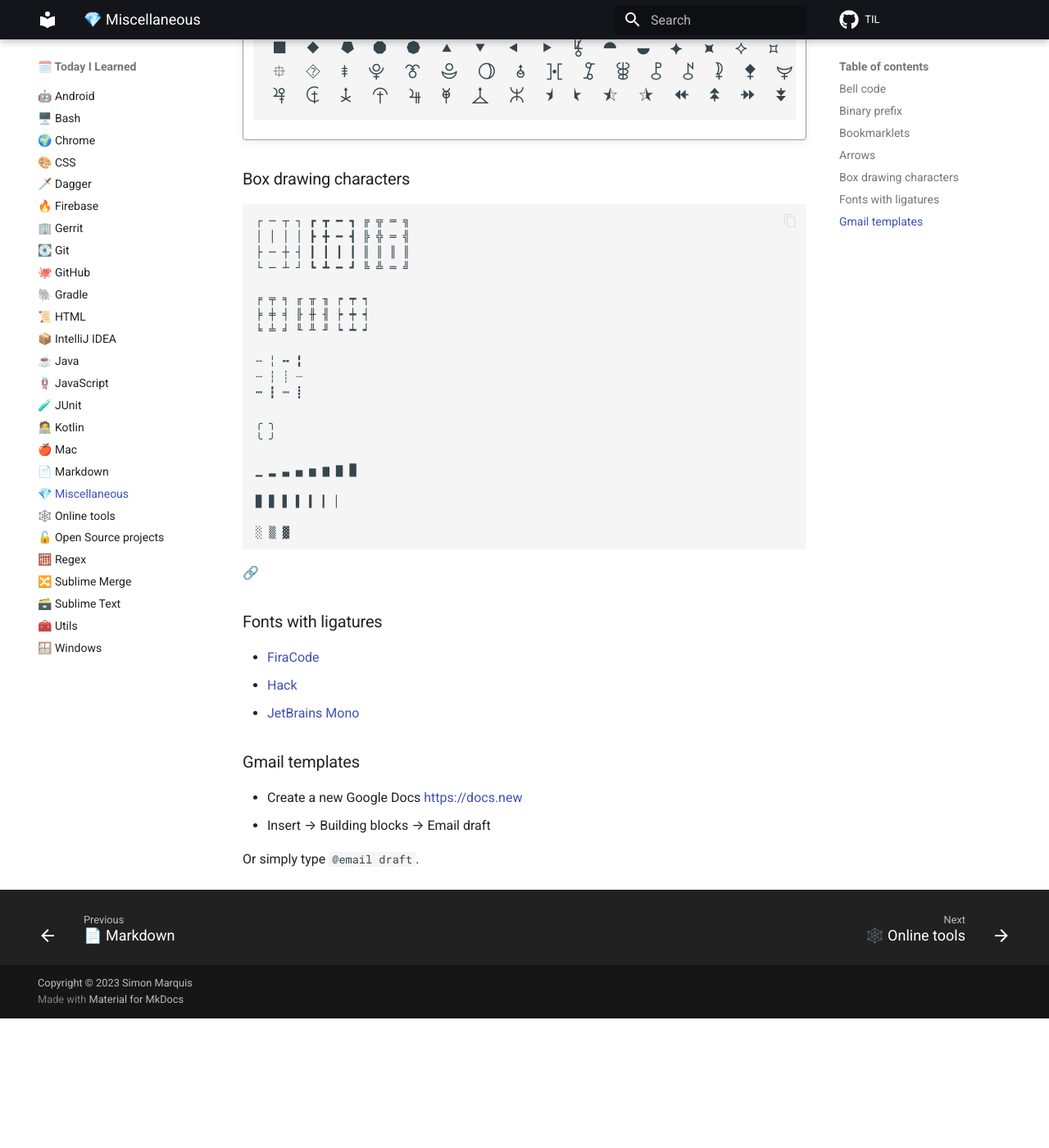
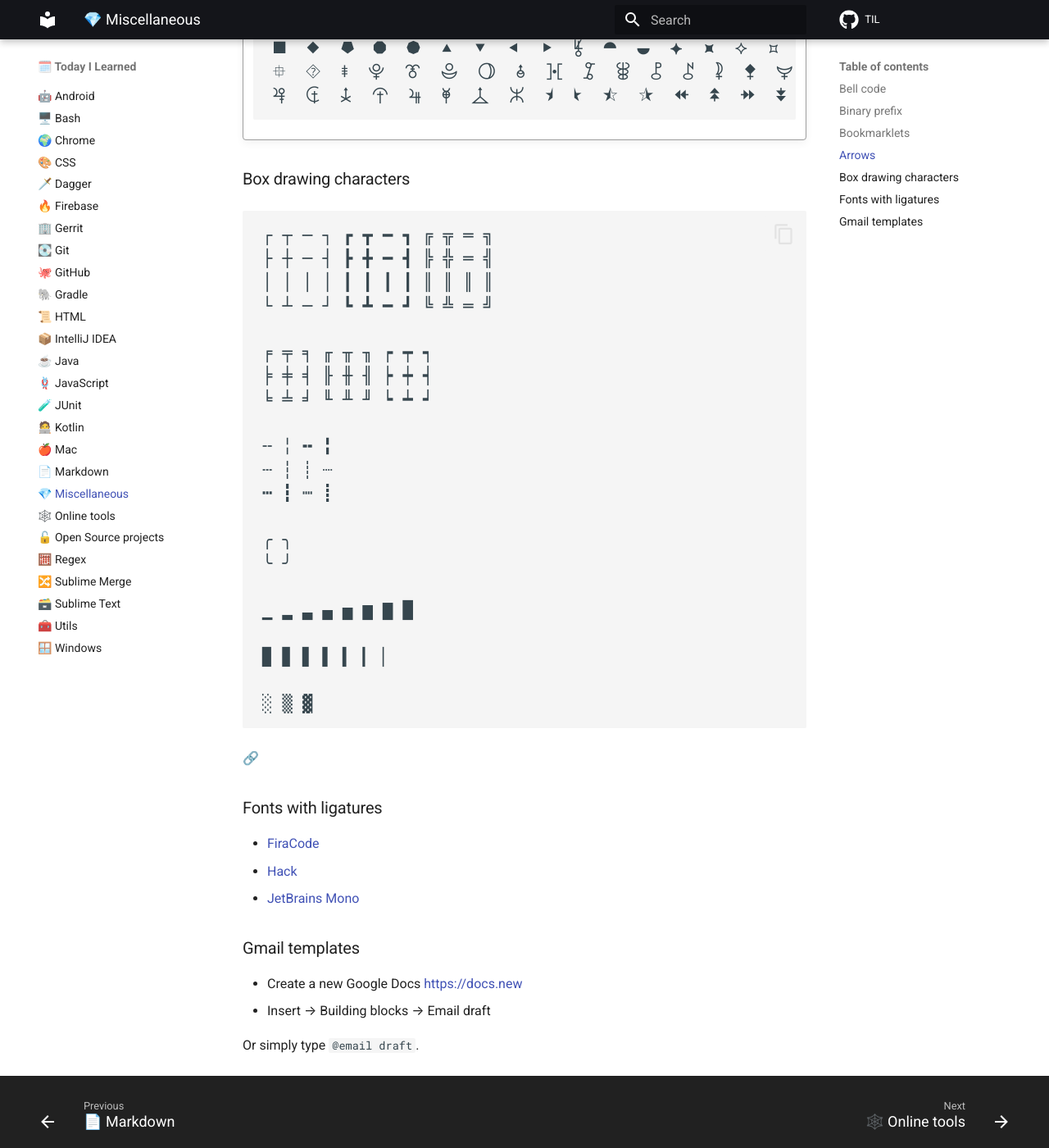
Before and after one commit to SimonMarquis/TIL, an MkDocs documentation site: the page built from docs/miscellaneous.md, in a window 1280 px wide and 1400 px high, scrolled down 4446 px. Shown: the whole window at 82% size. Built offline with MkDocs 1.6.1 and Material for MkDocs 9.7.7, drawn with Linux system fonts in a browser that asks for light colours; comment, search, counter and statistics services are not loaded; before the commit the page ends 5688 px from its top, so only the background shows below that.

Commit message:
[Miscellaneous] Fix Box drawing characters

````diff
--- a/docs/miscellaneous.md
+++ b/docs/miscellaneous.md
@@ -294,11 +294,13 @@ title: 💎 Miscellaneous
 
 ### Box drawing characters
 
+<div style="font-size: x-large;">
+
 ```
-┌ ─ ┬ ┐ ┏ ┳ ━ ┓ ╔ ╦ ═ ╗
-│ │ │ │ ┣ ╋ ━ ┫ ╠ ╬ ═ ╣
-├ ─ ┼ ┤ ┃ ┃ ┃ ┃ ║ ║ ║ ║
-└ ─ ┴ ┘ ┗ ┻ ━ ┛ ╚ ╩ ═ ╝
+┌ ┬ ─ ┐ ┏ ┳ ━ ┓ ╔ ╦ ═ ╗
+├ ┼ ─ ┤ ┣ ╋ ━ ┫ ╠ ╬ ═ ╣
+│ │ │ │ ┃ ┃ ┃ ┃ ║ ║ ║ ║
+└ ┴ ─ ┘ ┗ ┻ ━ ┛ ╚ ╩ ═ ╝
 
 ╒ ╤ ╕ ╓ ╥ ╖ ┍ ┯ ┑
 ╞ ╪ ╡ ╟ ╫ ╢ ┝ ┿ ┥
@@ -318,6 +320,8 @@ title: 💎 Miscellaneous
 ░ ▒ ▓
 ```
 
+</div>
+
 [🔗](https://en.wikipedia.org/wiki/Box-drawing_character)
 
 ### Fonts with ligatures
````
